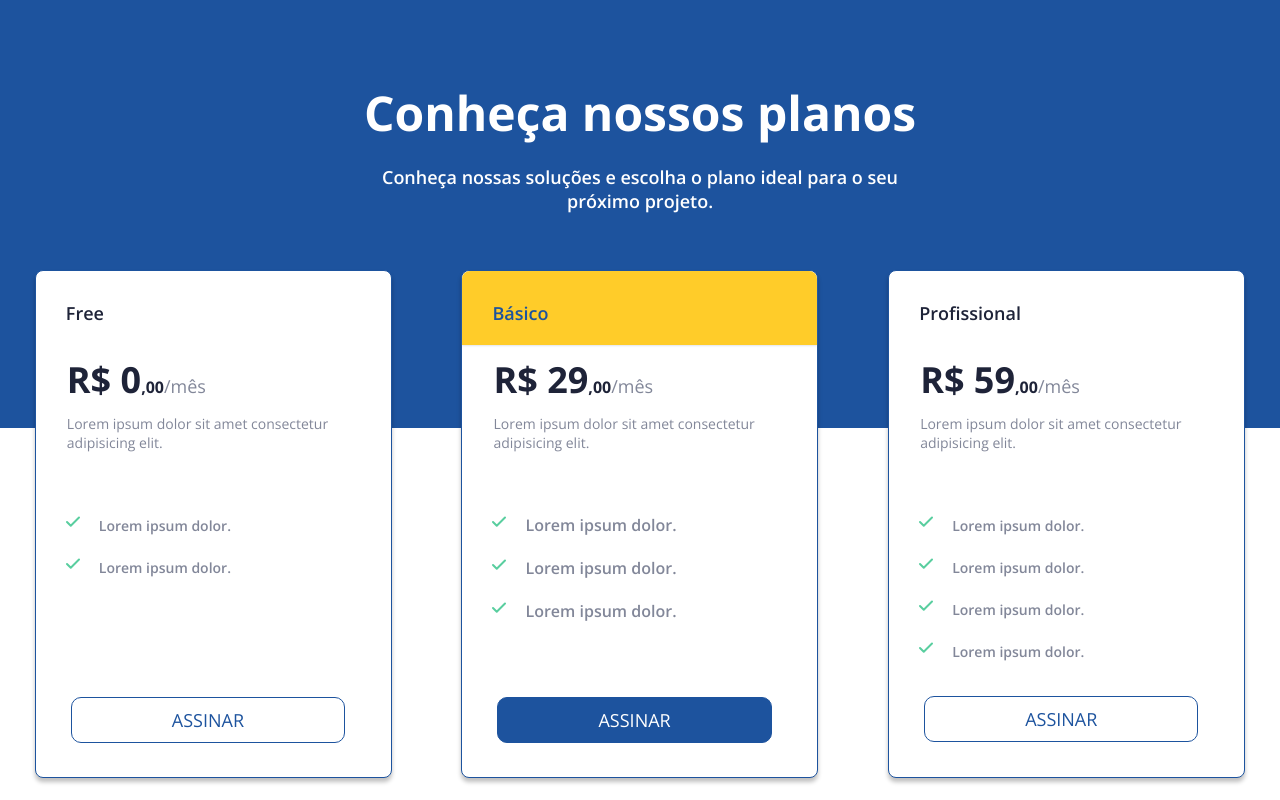
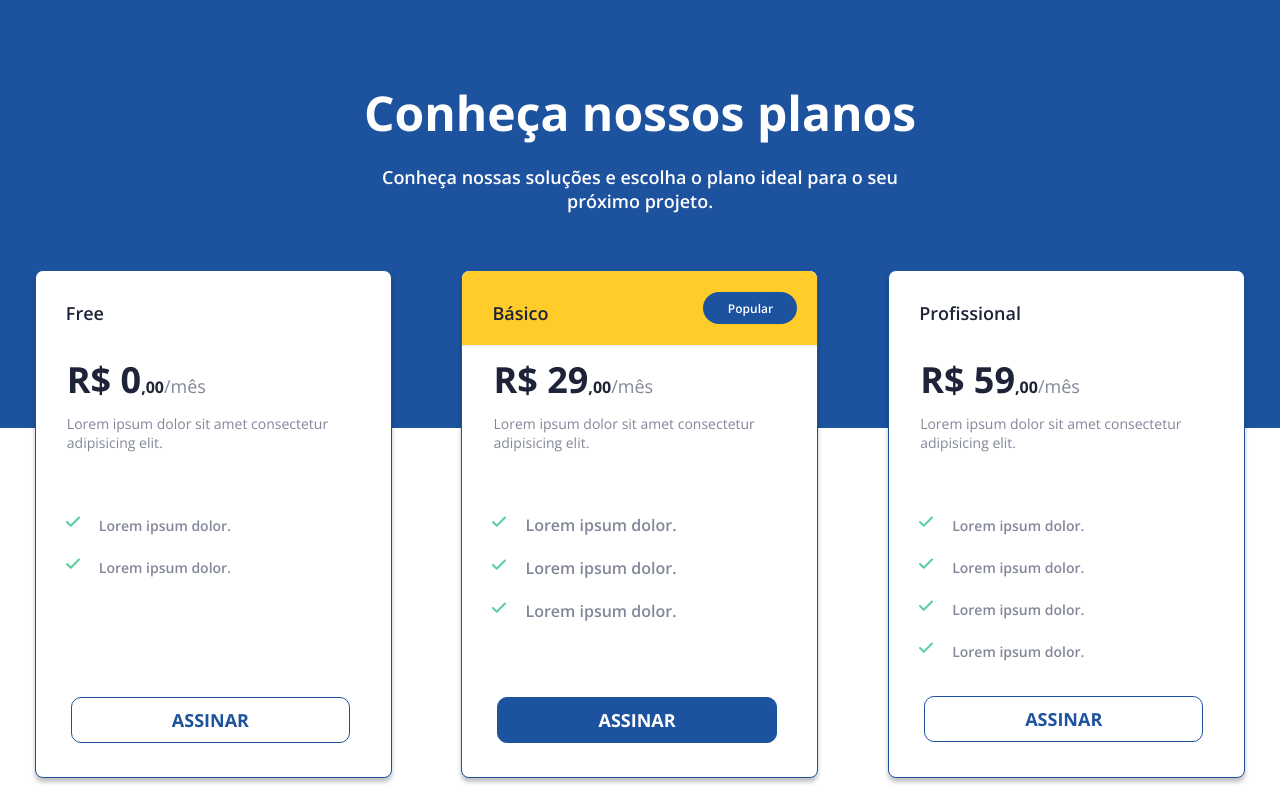
Before and after one commit to caiolemedev/Rocketseat_Desafios_Pricing_Table, a plain HTML site: page index.html in a window 1280 px wide. Drawn offline with nearby package versions, Linux system fonts and the light colour scheme.

Commit message:
Rocketseat_Desafios_Pricing_Table_part3
Rocketseat_Desafios_Pricing_Table_part3

```diff
--- a/index.html
+++ b/index.html
@@ -43,7 +43,10 @@
       </section>
 
       <section id="basic">
-        <h2>Básico</h2>
+        <div class="head">
+          <h2>Básico</h2>
+          <span>Popular</span>
+        </div>
 
         <div>
           <p><strong>R$ 29</strong><span>,00</span>/mês</p>
--- a/style.css
+++ b/style.css
@@ -8,7 +8,7 @@
 }
 
 header {
-  width: 100vw;
+  width: 100%;
   background-color: #1d539e;
   color: white;
   text-align: center;
@@ -114,18 +114,38 @@ section button {
   background-color: white;
 
   color: #1d539e;
-  font-weight: 800px;
+  font-weight: 800;
   font-size: 1.125rem;
 
   border: 1px solid #1d539e;
   border-radius: 10px;
 }
 
-#basic h2 {
+#basic .head {
   color: #1d539e;
   background-color: #ffcc29;
   box-shadow: 0px 1px 2px rgba(142, 150, 185, 0.25);
   border-radius: 8px 8px 0px 0px;
+
+  display: flex;
+  align-items: center;
+  justify-content: space-between;
+  padding-right: 20px;
+}
+
+#basic .head span {
+  width: 94px;
+  height: 32px;
+  background-color: #1d539e;
+  color: white;
+  border-radius: 40px;
+
+  font-size: 0.75rem;
+  font-weight: 600;
+
+  display: flex;
+  align-items: center;
+  justify-content: center;
 }
 
 #basic ul li {
```
